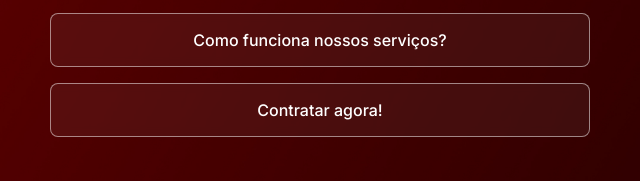
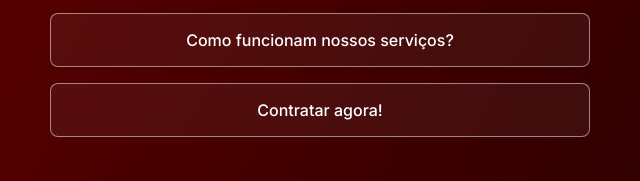
Before and after one commit to AgenciaRadar/radar, a plain HTML site: page index.html in a window 1280 px wide. Shown: the part 365-546 px from the top of the page, 320-960 px from the left. Drawn offline with nearby package versions, Linux system fonts and the light colour scheme.

Commit message:
att text

```diff
--- a/index.html
+++ b/index.html
@@ -28,7 +28,7 @@
         </li>
 
         <li>
-          <a href="https://wa.me/555195872405?text=Olá,%20gostaria%20de%20saber%20como%20funcionam%20os%20serviços%20da%20Radar." target="_blank">Como funciona nossos serviços?</a>
+          <a href="https://wa.me/555195872405?text=Olá,%20gostaria%20de%20saber%20como%20funcionam%20os%20serviços%20da%20Radar." target="_blank">Como funcionam nossos serviços?</a>
         </li>
 
         <li>
```
